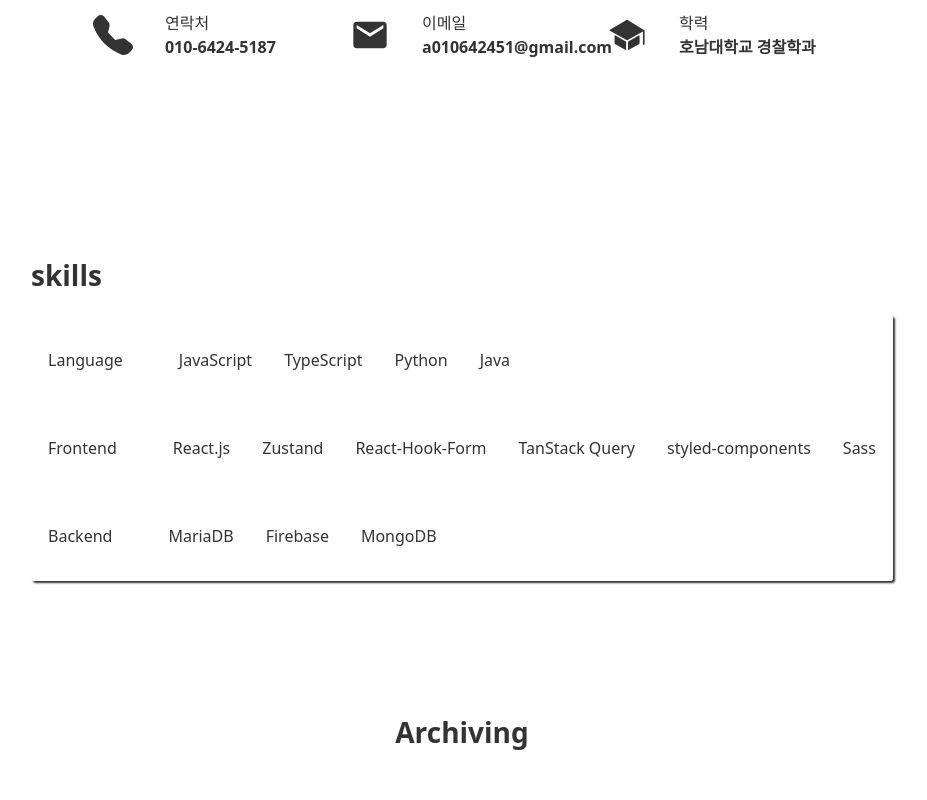
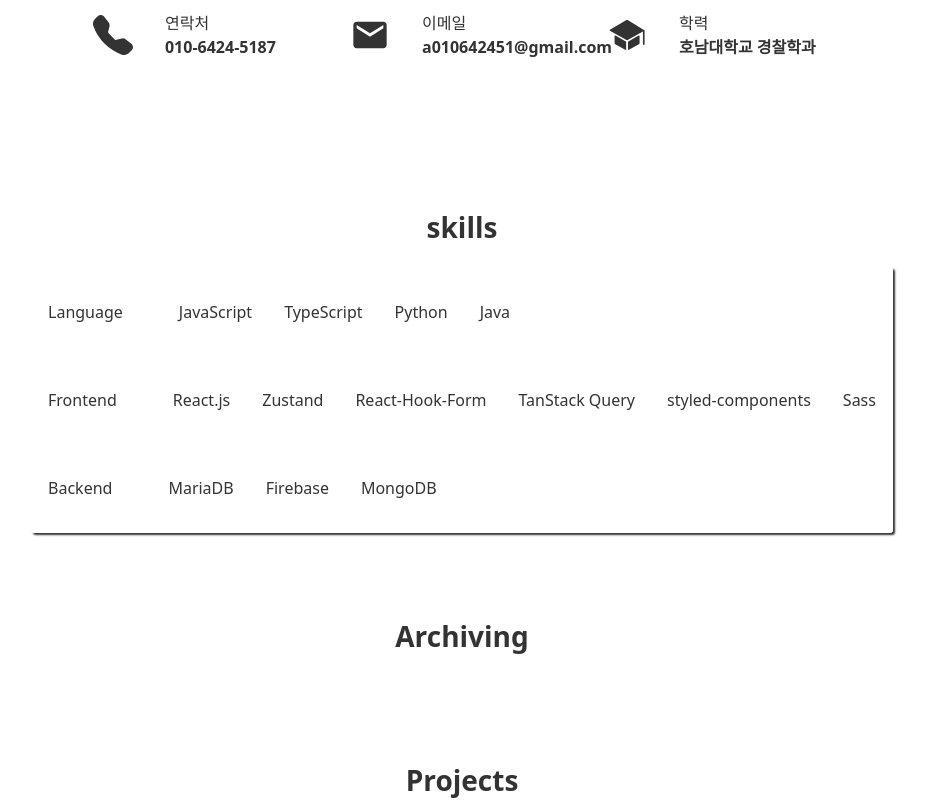
Before and after one commit to lugia574/lugia574.github.io, a React (Vite) app: page / in a window 1280 px wide. Shown: the part 500-1300 px from the top of the page, without its empty margins (178-1105 px from the left). Built offline with nearby package versions, Linux system fonts and the light colour scheme.

Commit message:
vw 로 인한 x 축 스크롤 문제 수정

```diff
--- a/src/components/common/Title.tsx
+++ b/src/components/common/Title.tsx
@@ -8,6 +8,7 @@ const Title = ({ children }: Props) => {
 };
 
 const TitleStyle = styled.h1`
+  text-align: center;
   font-size: ${({ theme }) => theme.fontSize["xlarge"]};
 `;
 
--- a/src/components/layout/Footer.tsx
+++ b/src/components/layout/Footer.tsx
@@ -6,7 +6,7 @@ const Footer = () => {
 };
 
 const FooterStyle = styled.div`
-  width: 100vw;
+  width: 100%;
   height: 6.25rem;
   display: flex;
   justify-content: center;
--- a/src/components/layout/Header.tsx
+++ b/src/components/layout/Header.tsx
@@ -152,7 +152,7 @@ const HeaderStyle = styled.header`
   /* 모바일 반응형 */
   @media (max-width: 768px) {
     .header {
-      width: 100vw;
+      width: 100%;
       height: auto;
     }
 
--- a/src/pages/Skills.tsx
+++ b/src/pages/Skills.tsx
@@ -43,18 +43,20 @@ const Skills = () => {
 };
 
 const SkillsStyle = styled.div`
-  display: flex;
-  width: 100%;
-  flex-direction: column;
-  justify-content: center;
-  align-items: center;
-  padding: 4rem 0;
-  gap: 3rem;
   .skills-wrapper {
+    display: flex;
+    width: 100%;
+    flex-direction: column;
+    justify-content: center;
+    align-items: center;
+    padding: 4rem 0;
+  }
+
+  /* gap: 3rem; */
+  /* .skills-wrapper {
     padding: 3rem;
-  }
+  } */
   .skill-set {
-    width: 100%;
     border: solid 1px ${({ theme }) => theme.color.white};
     box-shadow: 2px 2px 2px ${({ theme }) => theme.color.black};
     border-radius: 3px;
```
